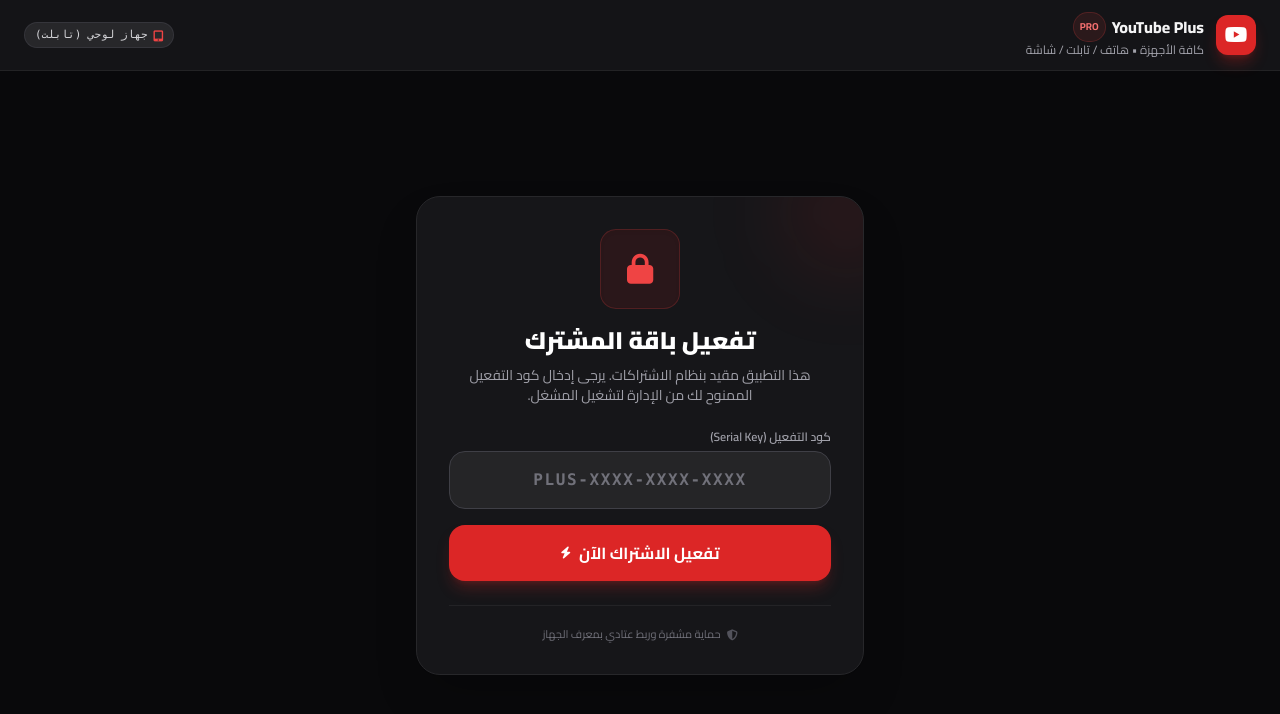
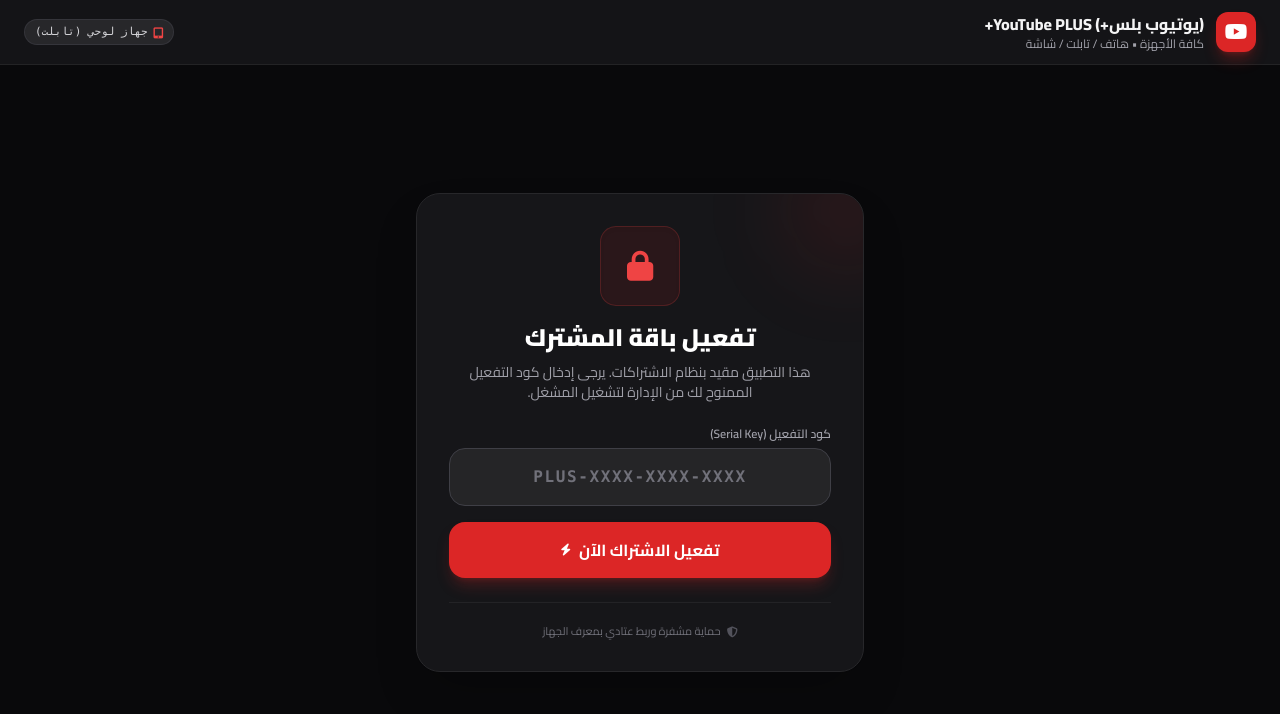
Before and after one commit to sadigitalsystem-dotcom/yt-license-guard, a website: page app.html in a window 1280 px wide. Drawn offline with nearby package versions, Linux system fonts and the light colour scheme.

Commit message:
Add files via upload

```diff
--- a/app.html
+++ b/app.html
@@ -3,7 +3,7 @@
 <head>
   <meta charset="UTF-8">
   <meta name="viewport" content="width=device-width, initial-scale=1.0, maximum-scale=1.0, user-scalable=no">
-  <title>YouTube Plus PRO - المشغل الشامل</title>
+  <title>(يوتيوب بلس+) YouTube PLUS+ - المشغل الشامل</title>
   <link rel="manifest" href="/manifest.json">
   <meta name="theme-color" content="#dc2626">
   <meta name="apple-mobile-web-app-capable" content="yes">
@@ -39,7 +39,7 @@
       </div>
       <div>
         <h1 class="font-extrabold text-sm sm:text-base flex items-center gap-1.5">
-          YouTube Plus <span class="text-[10px] bg-red-500/10 text-red-400 border border-red-500/20 px-1.5 py-0.5 rounded-full font-bold">PRO</span>
+          (يوتيوب بلس+) YouTube PLUS+
         </h1>
         <p class="text-[10px] sm:text-xs text-zinc-400" id="deviceSubtitle">كافة الأجهزة • هاتف / تابلت / شاشة</p>
       </div>
```
Also changed, not shown: manifest.json.
